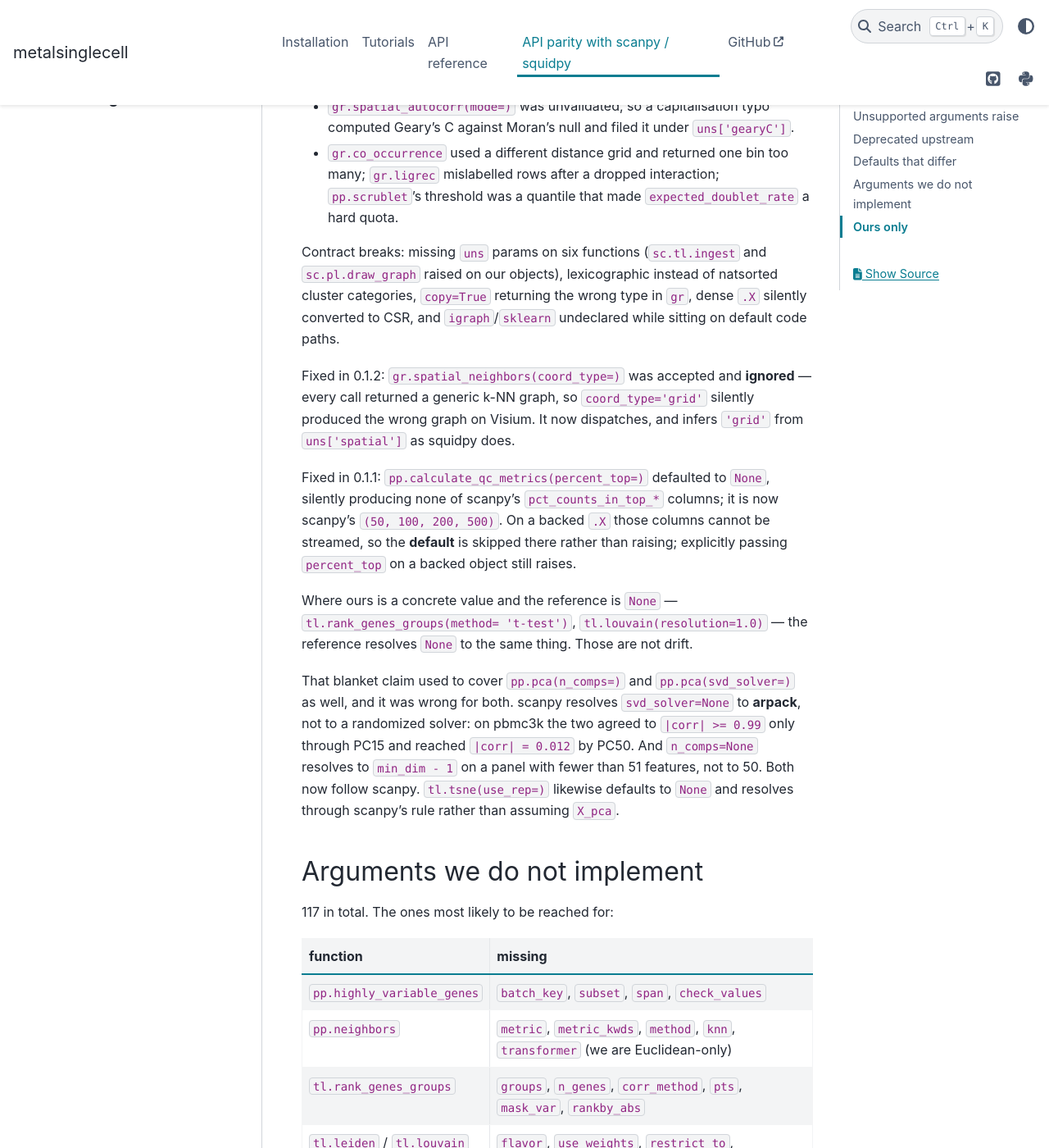
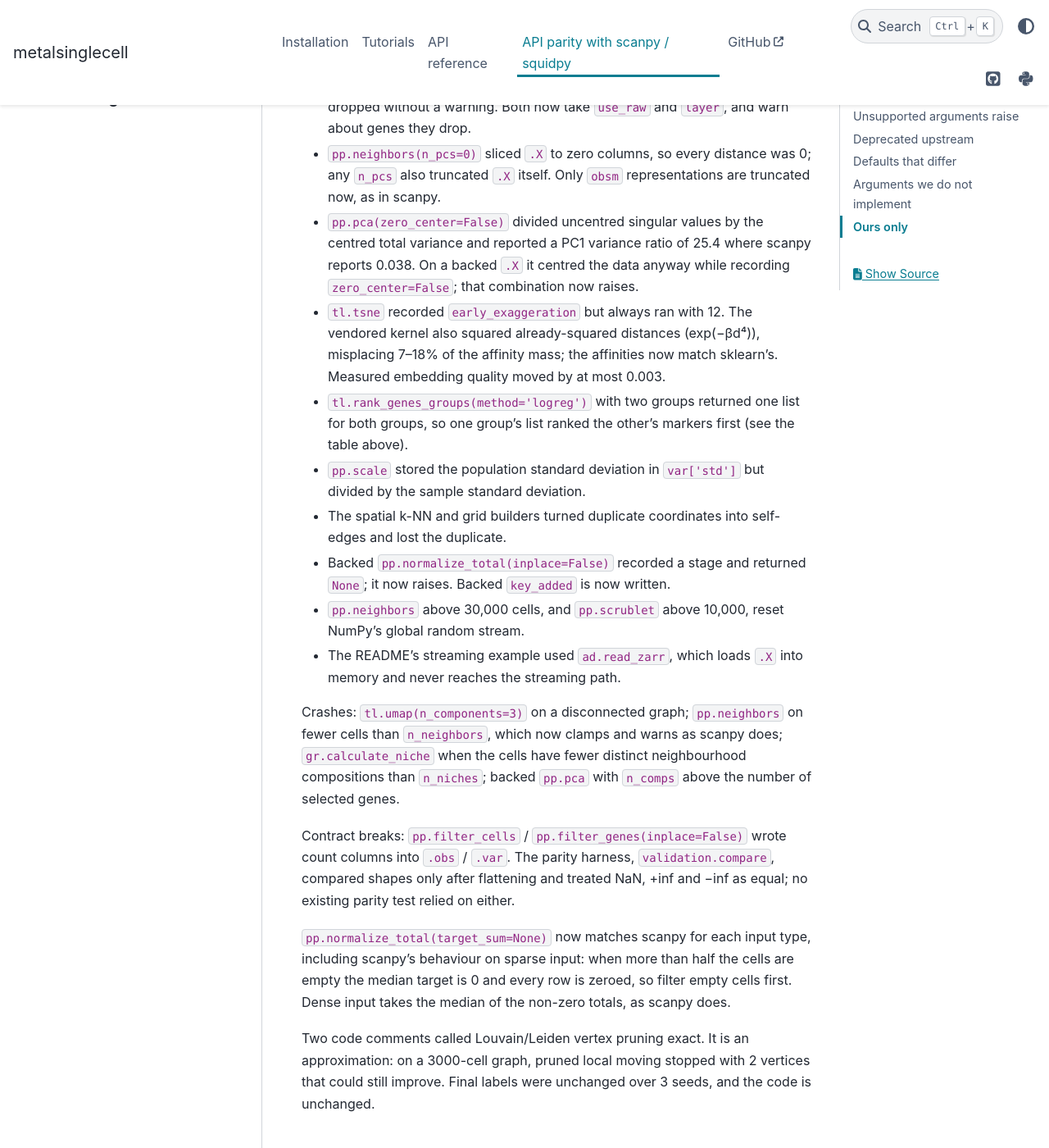
Before and after one commit to gingerii/metal-SingleCell, a Sphinx documentation site: the page built from docs/api_parity.md, in a window 1280 px wide and 1400 px high, scrolled down 6107 px. Shown: the whole window at 82% size. Built offline with Sphinx 7.4.7 and the PyData theme 0.15.4, drawn with Linux system fonts in a browser that asks for light colours; pages that are not in the unit, such as notebooks, are missing from menus; some of the changed text lies outside the part shown.

Commit message:
0.1.4: record the November 2026 code review in the parity page
24 findings from an automated whole-repo review, each reproduced against
scanpy 1.11.5 / squidpy 1.8.2 before it was fixed (20 as stated, 4 in
part). Adds the two-group logreg departure from scanpy to the table of
defaults that differ.

```diff
--- a/docs/api_parity.md
+++ b/docs/api_parity.md
@@ -128,6 +128,7 @@ choice is deliberate.
 | `gr.calculate_niche(random_state=)` | `0` | `42` | labels differ run-to-run only. |
 | `pp.scrublet` **embedding** | joint observed+simulated log1p PCA | observed-only z-scored fit | deliberate. Ours measured a higher injected-doublet AUC (0.972 against 0.796), so it is kept. The neighbour count, score smoothing and call threshold now follow the reference. |
 | `.X` dtype | `float32` | `float64` | our CSR kernels are fp32 throughout. Consistent, and stated here rather than discovered. |
+| `tl.rank_genes_groups(method='logreg')`, two groups | both groups, each scored by its own signed coefficient | the first group only | deliberate. A binary fit has one coefficient row, which favours the second group; scanpy files it under the first, so its list for that group ranks the other group's markers first. |
 
 Fixed in 0.1.3: `gr.spatial_autocorr` returned only the statistic and `pval_sim`, and that
 `pval_sim` counted one tail — the clustered one. A gene with significant *negative* spatial
@@ -138,6 +139,72 @@ carries the rest of squidpy's columns (`pval_norm`, `var_norm`, and with `n_perm
 squidpy's does rather than `100`, and `copy=True` returns the `DataFrame` rather than the
 `AnnData`. Benjamini–Hochberg is implemented in-package rather than pulled from statsmodels,
 and is pinned against it to 1e-12.
+
+### The November 2026 code review
+
+An automated review (Greptile) of the whole repository raised 24 findings. We reproduced each
+against scanpy 1.11.5 / squidpy 1.8.2 before fixing it: 20 held as stated, 4 held in part, and
+none was false. All are fixed in 0.1.4, each with a regression test.
+
+Data loss:
+
+- `pp.materialize(adata, path)` with `path` equal to, inside, or containing the source store
+  opened it for writing before reading it. The counts became an all-zero matrix, `layers`,
+  `raw` and `obsm` were deleted, and the round-trip check passed because both sides read the
+  wiped store. Such a path is now refused before anything is opened.
+- The streaming transform registry was keyed by `id(adata)` and never cleared, so a newly
+  opened backed object could reuse a dead object's id and inherit its pending stages — 49 of
+  100 did in a loop that reopened stores, which applies `log1p` twice. Entries now die with
+  their object.
+
+Silently wrong numbers:
+
+- `gr.co_occurrence` encoded labels in lexical order and dropped the mapping, so with clusters
+  `'0'`…`'10'` the curves sat under the wrong cell types (up to 0.92 from squidpy's values).
+  It now follows the categorical order.
+- `tl.score_genes` and `tl.score_genes_cell_cycle` always read `.X`, where scanpy reads `.raw`
+  by default. On the pbmc3k tutorial object the scores correlated r = 0.62 with scanpy's, and
+  8 of the 10 genes in a T-cell set were dropped without a warning. Both now take `use_raw`
+  and `layer`, and warn about genes they drop.
+- `pp.neighbors(n_pcs=0)` sliced `.X` to zero columns, so every distance was 0; any `n_pcs`
+  also truncated `.X` itself. Only `obsm` representations are truncated now, as in scanpy.
+- `pp.pca(zero_center=False)` divided uncentred singular values by the centred total
+  variance and reported a PC1 variance ratio of 25.4 where scanpy reports 0.038. On a backed
+  `.X` it centred the data anyway while recording `zero_center=False`; that combination now
+  raises.
+- `tl.tsne` recorded `early_exaggeration` but always ran with 12. The vendored kernel also
+  squared already-squared distances (exp(−βd⁴)), misplacing 7–18% of the affinity mass; the
+  affinities now match sklearn's. Measured embedding quality moved by at most 0.003.
+- `tl.rank_genes_groups(method='logreg')` with two groups returned one list for both groups,
+  so one group's list ranked the other's markers first (see the table above).
+- `pp.scale` stored the population standard deviation in `var['std']` but divided by the
+  sample standard deviation.
+- The spatial k-NN and grid builders turned duplicate coordinates into self-edges and lost
+  the duplicate.
+- Backed `pp.normalize_total(inplace=False)` recorded a stage and returned `None`; it now
+  raises. Backed `key_added` is now written.
+- `pp.neighbors` above 30,000 cells, and `pp.scrublet` above 10,000, reset NumPy's global
+  random stream.
+- The README's streaming example used `ad.read_zarr`, which loads `.X` into memory and never
+  reaches the streaming path.
+
+Crashes: `tl.umap(n_components=3)` on a disconnected graph; `pp.neighbors` on fewer cells than
+`n_neighbors`, which now clamps and warns as scanpy does; `gr.calculate_niche` when the cells
+have fewer distinct neighbourhood compositions than `n_niches`; backed `pp.pca` with `n_comps`
+above the number of selected genes.
+
+Contract breaks: `pp.filter_cells` / `pp.filter_genes(inplace=False)` wrote count columns into
+`.obs` / `.var`. The parity harness, `validation.compare`, compared shapes only after
+flattening and treated NaN, +inf and −inf as equal; no existing parity test relied on either.
+
+`pp.normalize_total(target_sum=None)` now matches scanpy for each input type, including
+scanpy's behaviour on sparse input: when more than half the cells are empty the median target
+is 0 and every row is zeroed, so filter empty cells first. Dense input takes the median of the
+non-zero totals, as scanpy does.
+
+Two code comments called Louvain/Leiden vertex pruning exact. It is an approximation: on a
+3000-cell graph, pruned local moving stopped with 2 vertices that could still improve. Final
+labels were unchanged over 3 seeds, and the code is unchanged.
 
 ### The August 2026 audit
 
--- a/pyproject.toml
+++ b/pyproject.toml
@@ -4,7 +4,7 @@ build-backend = "setuptools.build_meta"
 
 [project]
 name = "metalsinglecell"
-version = "0.1.3"
+version = "0.1.4"
 description = "GPU-accelerated single-cell analysis on Apple Silicon (Metal/MLX) — a drop-in for rapids-singlecell."
 readme = "README.md"
 requires-python = ">=3.11"
--- a/src/metalsinglecell/__init__.py
+++ b/src/metalsinglecell/__init__.py
@@ -5,7 +5,7 @@ Heavy backends (mlx, scanpy) are lazy-imported inside functions so this
 package imports cleanly in any environment.
 """
 
-__version__ = "0.1.3"
+__version__ = "0.1.4"
 
 from . import config, gr, pp, tl
 
```
